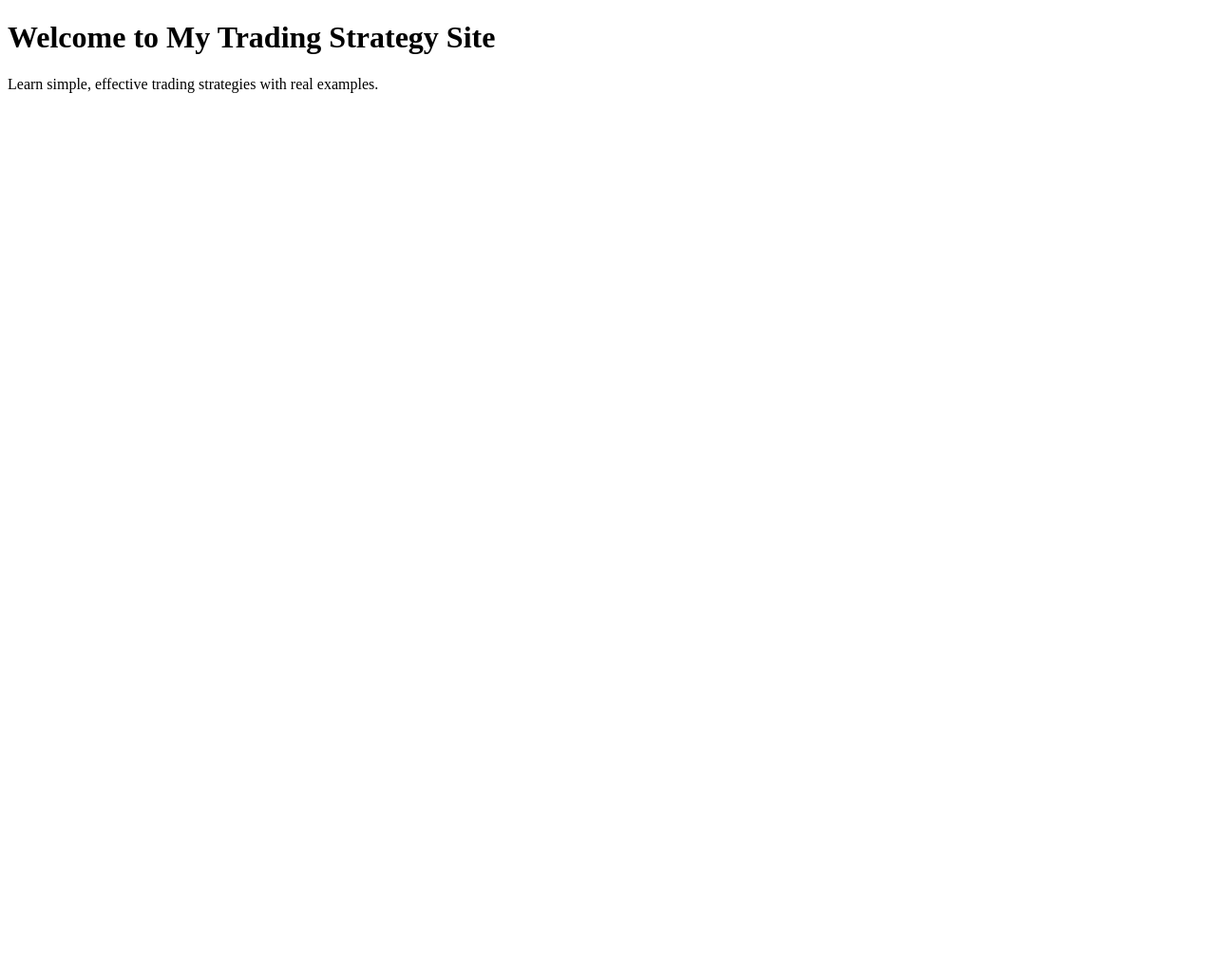
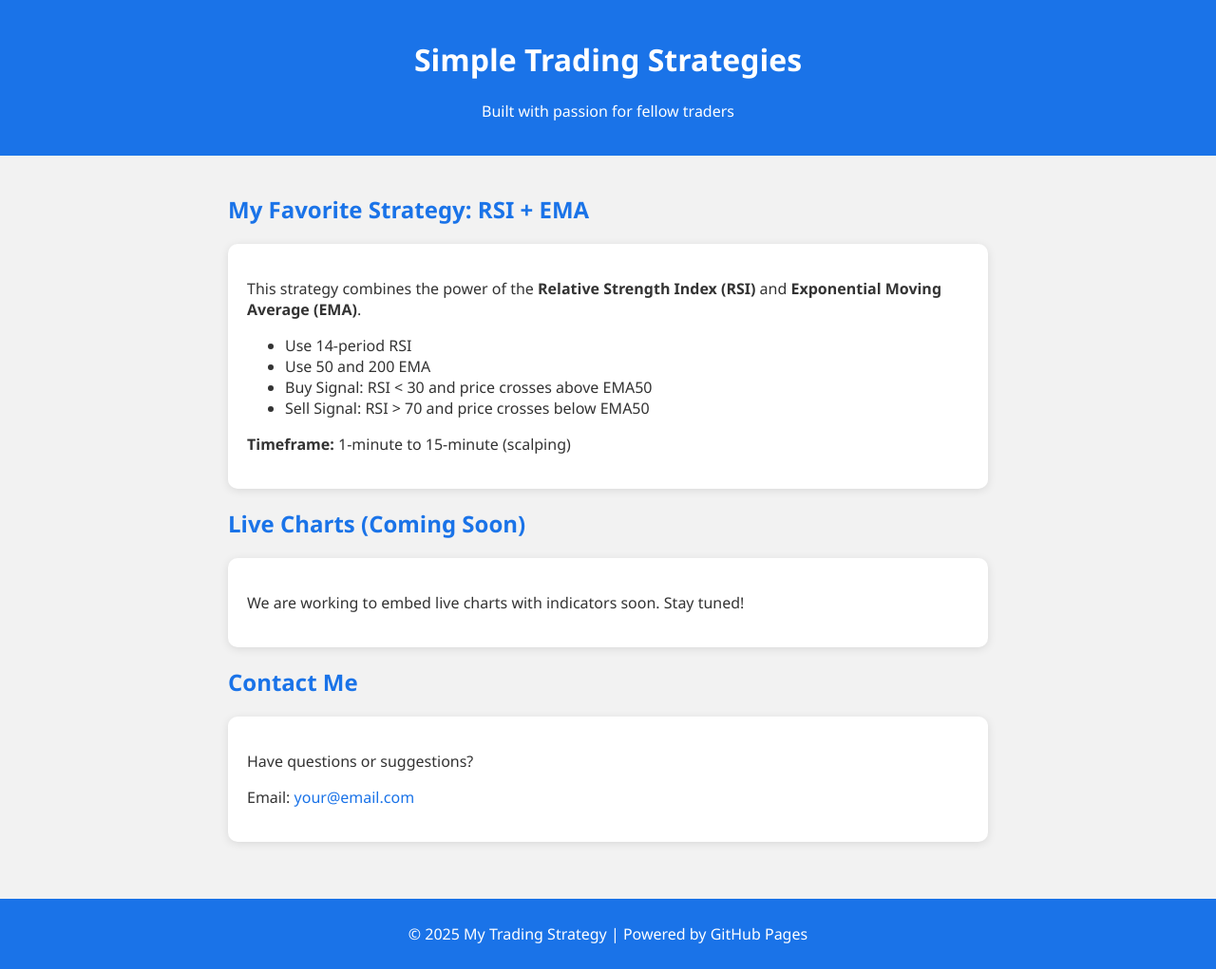
Before and after one commit to akl999/Trade-fast, a plain HTML site: page index.html in a window 1280 px wide. Shown: the whole page at 95% size. Before the commit the page ends 800 px from the top, so only its background shows below. Drawn offline with Linux system fonts and the light colour scheme.

Commit message:
index.html
Hello

```diff
--- a/index.html
+++ b/index.html
@@ -1,10 +1,85 @@
 <!DOCTYPE html>
-<html>
+<html lang="en">
 <head>
+  <meta charset="UTF-8" />
+  <meta name="viewport" content="width=device-width, initial-scale=1.0"/>
   <title>My Trading Strategy</title>
+  <style>
+    body {
+      font-family: 'Segoe UI', Tahoma, Geneva, Verdana, sans-serif;
+      margin: 0;
+      background-color: #f2f2f2;
+      color: #333;
+    }
+    header {
+      background-color: #1a73e8;
+      color: white;
+      padding: 20px;
+      text-align: center;
+    }
+    .container {
+      padding: 20px;
+      max-width: 800px;
+      margin: auto;
+    }
+    h2 {
+      color: #1a73e8;
+    }
+    .strategy-box {
+      background-color: white;
+      border-radius: 10px;
+      box-shadow: 0 2px 10px rgba(0,0,0,0.1);
+      padding: 20px;
+      margin-top: 20px;
+    }
+    footer {
+      background-color: #1a73e8;
+      color: white;
+      text-align: center;
+      padding: 10px;
+      margin-top: 40px;
+    }
+    a {
+      color: #1a73e8;
+      text-decoration: none;
+    }
+  </style>
 </head>
 <body>
-  <h1>Welcome to My Trading Strategy Site</h1>
-  <p>Learn simple, effective trading strategies with real examples.</p>
+
+  <header>
+    <h1>Simple Trading Strategies</h1>
+    <p>Built with passion for fellow traders</p>
+  </header>
+
+  <div class="container">
+    <h2>My Favorite Strategy: RSI + EMA</h2>
+    <div class="strategy-box">
+      <p>This strategy combines the power of the <strong>Relative Strength Index (RSI)</strong> and <strong>Exponential Moving Average (EMA)</strong>.</p>
+      <ul>
+        <li>Use 14-period RSI</li>
+        <li>Use 50 and 200 EMA</li>
+        <li>Buy Signal: RSI < 30 and price crosses above EMA50</li>
+        <li>Sell Signal: RSI > 70 and price crosses below EMA50</li>
+      </ul>
+      <p><strong>Timeframe:</strong> 1-minute to 15-minute (scalping)</p>
+    </div>
+
+    <h2>Live Charts (Coming Soon)</h2>
+    <div class="strategy-box">
+      <p>We are working to embed live charts with indicators soon. Stay tuned!</p>
+    </div>
+
+    <h2>Contact Me</h2>
+    <div class="strategy-box">
+      <p>Have questions or suggestions?</p>
+      <p>Email: <a href="mailto:your@email.com">your@email.com</a></p>
+    </div>
+  </div>
+
+  <footer>
+    <p>&copy; 2025 My Trading Strategy | Powered by GitHub Pages</p>
+  </footer>
+
 </body>
-</html>
+</html
```
